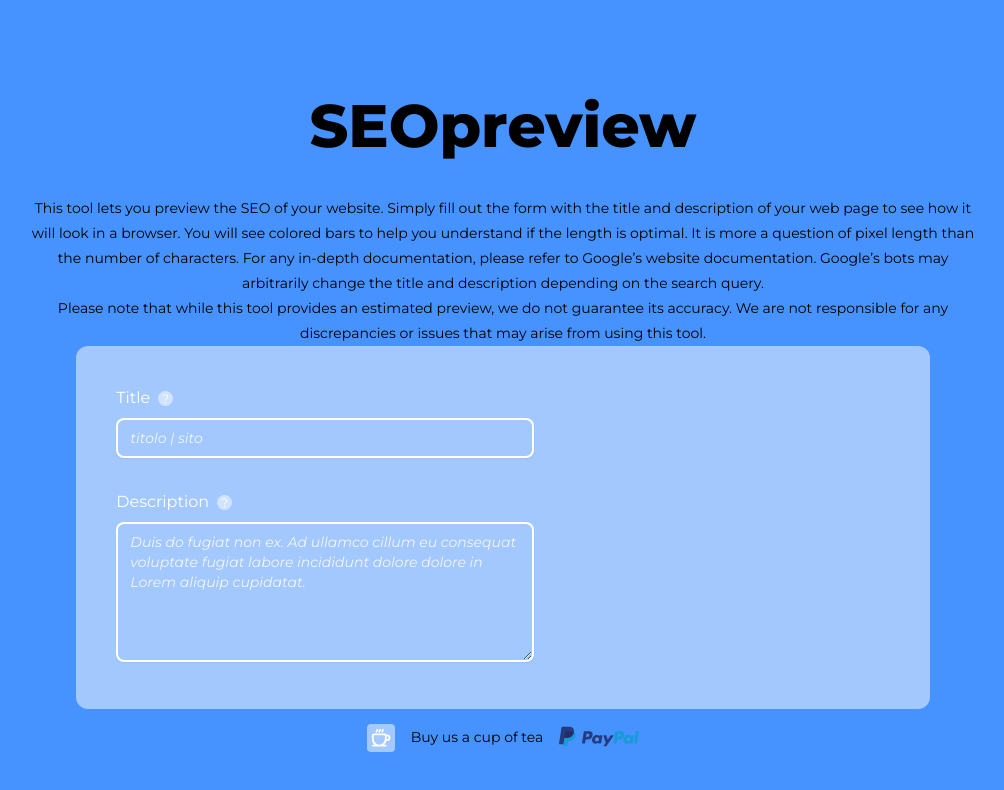
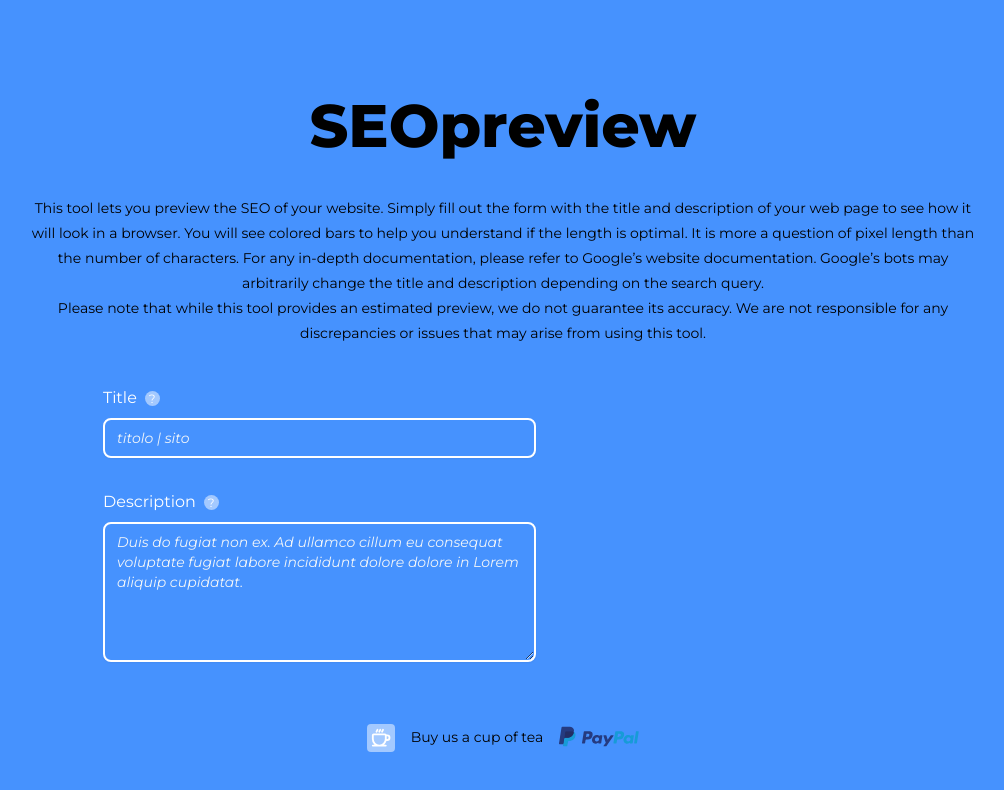
Before and after one commit to jacopo-derrico/SEO-preview, a Nuxt app: page / in a window 1280 px wide. Shown: the top 790 px of the page, without its empty margins (137-1141 px from the left). Built offline with nearby package versions, Linux system fonts and the light colour scheme.

Commit message:
remove help classes

```diff
--- a/pages/index.vue
+++ b/pages/index.vue
@@ -5,9 +5,9 @@
             <br>
             Please note that while this tool provides an estimated preview, we do not guarantee its accuracy. We are not responsible for any discrepancies or issues that may arise from using this tool.
         </p>
-    </div>
-    <div class="mx-4 flex lg:w-8/12 lg:mx-auto bg-white/50 rounded-xl">
-        <FormCard class="p-10 lg:w-7/12"/>
+        <div class="mx-auto xl:w-11/12 xl:flex ">
+            <FormCard class="p-10 lg:w-7/12"/>
 
+        </div>
     </div>
 </template>
```
